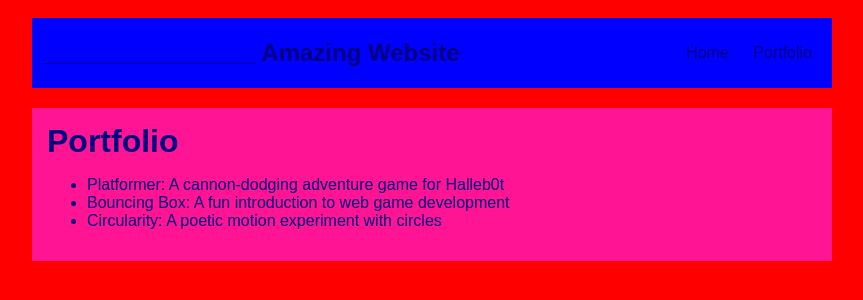
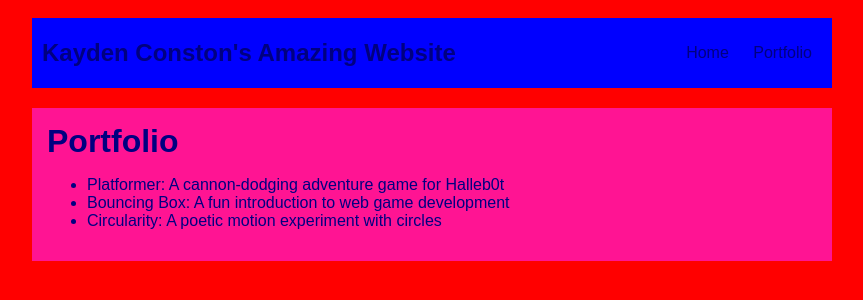
Before and after one commit to KaydenConston8379958/KaydenConston8379958.github.io, a plain HTML site: page portfolio.html in a window 1280 px wide. Shown: the whole page, without its empty margins (208-1071 px from the left). Drawn offline with Linux system fonts and the light colour scheme.

Commit message:
portfolio

```diff
--- a/portfolio.html
+++ b/portfolio.html
@@ -1,7 +1,7 @@
 <!DOCTYPE html>
 <html>
   <head>
-     <title>______________ Computer Science Website</title>
+     <title>Kayden Conston's Computer Science Website</title>
      <link rel="stylesheet" href="style.css" />
   </head>
 
@@ -10,7 +10,7 @@
     <!-- All content goes here -->
     <div id="all-contents">
        <nav>
-        <h1>________________ Amazing Website</h1>
+        <h1>Kayden Conston's Amazing Website</h1>
           <ul id="nav-ul">
             <li class="nav-li">
   <a href="index.html">Home</a>
```
